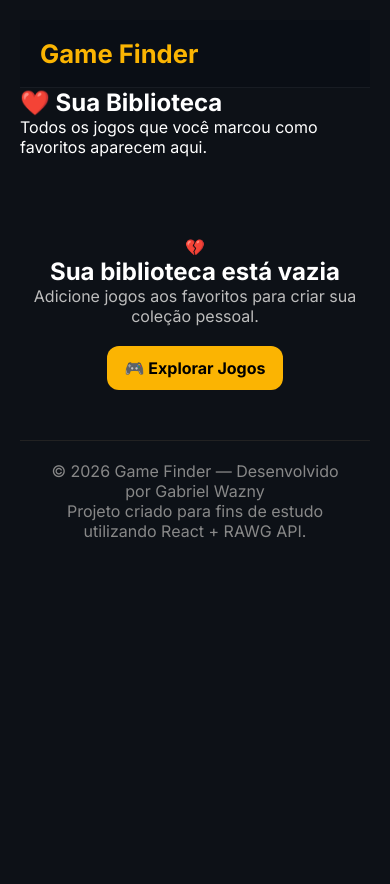
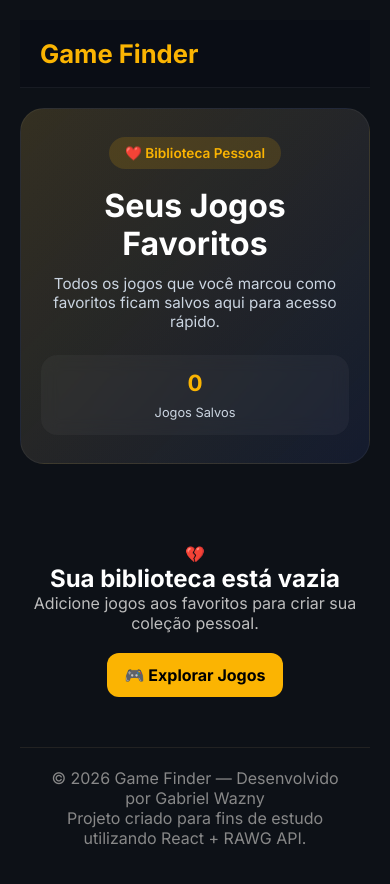
Before and after one commit to gabiru421/game-finder, a React (Vite) app: page /favoritos in a window 390 px wide. Shown: the top 884 px of the page. Before the commit the page ends 844 px from the top, so only its background shows below. Built offline with nearby package versions, Linux system fonts and the light colour scheme.

Commit message:
finalização, todos os arquivos foram revisados e atualizados

```diff
--- a/src/App.css
+++ b/src/App.css
@@ -439,9 +439,149 @@ a {
   background: #dc2626;
 }
 
+.favorites-hero {
+  position: relative;
+
+  margin: 25px 0 40px;
+
+  min-height: 280px;
+
+  border-radius: 24px;
+
+  overflow: hidden;
+
+  background:
+    linear-gradient(
+      135deg,
+      rgba(251,180,2,.15),
+      rgba(255,255,255,.02)
+    ),
+    linear-gradient(
+      to right,
+      #111827,
+      #0f172a
+    );
+
+  border: 1px solid rgba(255,255,255,.05);
+}
+
+.favorites-overlay {
+  padding: 25px;
+}
+
+.favorites-badge {
+  display: inline-block;
+
+  padding: 8px 16px;
+
+  border-radius: 999px;
+
+  background: rgba(251,180,2,.15);
+
+  color: #fbb402;
+
+  font-weight: 600;
+
+  margin-bottom: 18px;
+}
+
+.favorites-hero h1 {
+  font-size: 2rem;
+
+  margin-bottom: 10px;
+
+  color: white;
+}
+
+.favorites-hero p {
+  color: #cbd5e1;
+
+  font-size: 1.1rem;
+
+  max-width: 700px;
+
+  margin-bottom: 30px;
+}
+
+.favorites-stats {
+  display: flex;
+  gap: 18px;
+  flex-wrap: wrap;
+}
+
+.stat-box {
+  min-width: 140px;
+
+  padding: 18px;
+
+  border-radius: 16px;
+
+  background: rgba(255,255,255,.04);
+
+  backdrop-filter: blur(8px);
+}
+
+.stat-box strong {
+  display: block;
+
+  font-size: 1.8rem;
+
+  color: #fbb402;
+
+  margin-bottom: 5px;
+}
+
+.stat-box span {
+  color: #cbd5e1;
+  font-size: .9rem;
+}
+
 
 
 @media (max-width: 768px) {
+
+  .favorites-hero {
+  min-height: auto;
+  margin: 20px 0 30px;
+}
+
+.favorites-overlay {
+  padding: 28px 20px;
+  text-align: center;
+}
+
+.favorites-badge {
+  font-size: 0.85rem;
+}
+
+.favorites-hero h1 {
+  font-size: 2rem;
+  line-height: 1.2;
+}
+
+.favorites-hero p {
+  font-size: 0.95rem;
+  margin-bottom: 24px;
+}
+
+.favorites-stats {
+  justify-content: center;
+  gap: 12px;
+}
+
+.stat-box {
+  flex: 1;
+  min-width: 100px;
+  padding: 14px;
+}
+
+.stat-box strong {
+  font-size: 1.4rem;
+}
+
+.stat-box span {
+  font-size: 0.8rem;
+}
 
   .results-header h2 {
     font-size: 1.3rem;
@@ -453,26 +593,27 @@ a {
   }
 
  .hero {
-    height: 60vh;
-    min-height: 420px;
-  }
-
-  .hero {
+    height: 260px;
     border-radius: 16px;
   }
 
   .hero-img {
-    aspect-ratio: 4 / 5;
+    width: 100%;
+    height: 100%;
+    object-fit: cover;
+  }
+
+  .hero-overlay {
+    align-items: flex-end;
+    padding: 0 20px 8px;
   }
 
   .search-container {
-    flex-direction: column;
-    width: 100%;
-    max-width: 90%;
+    transform: translateY(0.2s);
   }
 
   .search-btn {
-    width: 100%;
+    width: 30%;
   }
 
   .categories {
--- a/src/pages/Detalhes.jsx
+++ b/src/pages/Detalhes.jsx
@@ -80,10 +80,7 @@ export default function Detalhes() {
     <div className="container">
 
       <header className="header">
-        <Link
-          to="/"
-          className="logo"
-        >
+        <Link to="/" className="logo">
            Game Finder
         </Link>
 
--- a/src/pages/Favoritos.jsx
+++ b/src/pages/Favoritos.jsx
@@ -24,18 +24,33 @@ export default function Favoritos() {
       </header>
 
 
-      <section className="favorites-hero">
+        <section className="favorites-hero">
 
-        <div>
-          <h1>❤️ Sua Biblioteca</h1>
-          <p>
-            Todos os jogos que você marcou como favoritos aparecem aqui.
-          </p>
-        </div>
+          <div className="favorites-overlay">
 
+            <span className="favorites-badge">
+              ❤️ Biblioteca Pessoal
+            </span>
 
+            <h1>
+              Seus Jogos Favoritos
+            </h1>
 
-      </section>
+            <p>
+              Todos os jogos que você marcou como favoritos ficam
+              salvos aqui para acesso rápido.
+            </p>
+
+            <div className="favorites-stats">
+              <div className="stat-box">
+                <strong>{favoritos.length}</strong>
+                <span>Jogos Salvos</span>
+              </div>
+            </div>
+
+          </div>
+
+        </section>
 
 
       {favoritos.length === 0 ? (
@@ -58,7 +73,7 @@ export default function Favoritos() {
         <>
 
           <div className="section-title">
-            <h2>⭐ Meus Jogos Favoritos ( {favoritos.length} )</h2>
+            <h2>⭐ Meus Jogos Favoritos </h2>
 
           </div>
 
--- a/src/pages/Home.jsx
+++ b/src/pages/Home.jsx
@@ -89,7 +89,7 @@ export default function Home() {
 
 
       <header className="header">
-        <Link to="/Home" className="logo">
+        <Link to="/" className="logo">
            Game Finder
         </Link>
 
@@ -132,7 +132,7 @@ export default function Home() {
 
       {erro && <div className="erro">{erro}</div>}
 
-      {/* LOADING */}
+
       {loading && (
         <div className="grid">
           {[1,2,3,4,5,6].map(i => (
@@ -153,7 +153,6 @@ export default function Home() {
             {jogosFiltrados.map(jogo => (
               <div key={jogo.id} className="card">
 
-                {/* FAVORITO RESTAURADO */}
                 <button
                   className={`favorite-btn ${isFavorito(jogo.id) ? "active" : ""}`}
                   onClick={() => toggleFavorito(jogo)}
```
